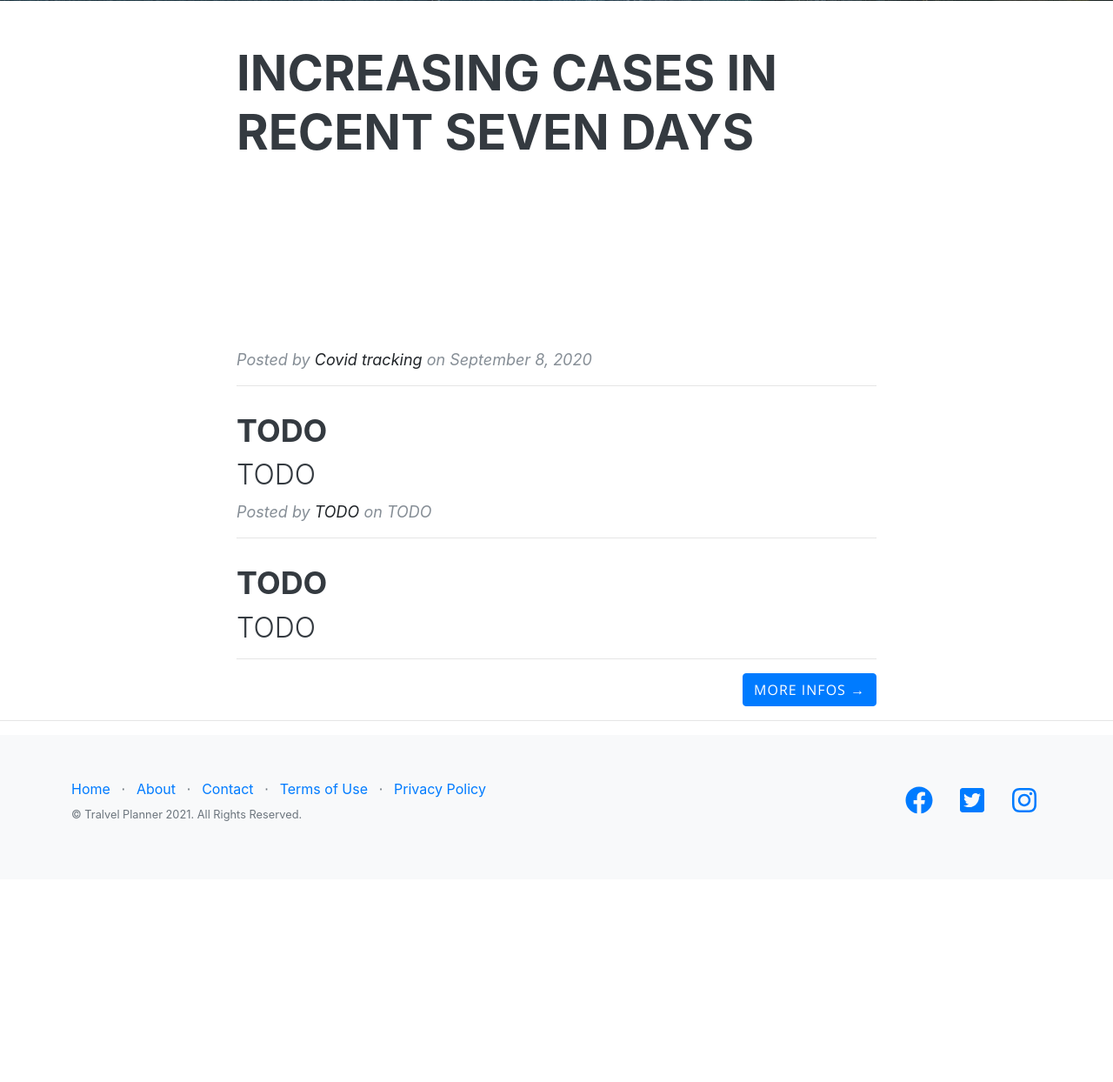
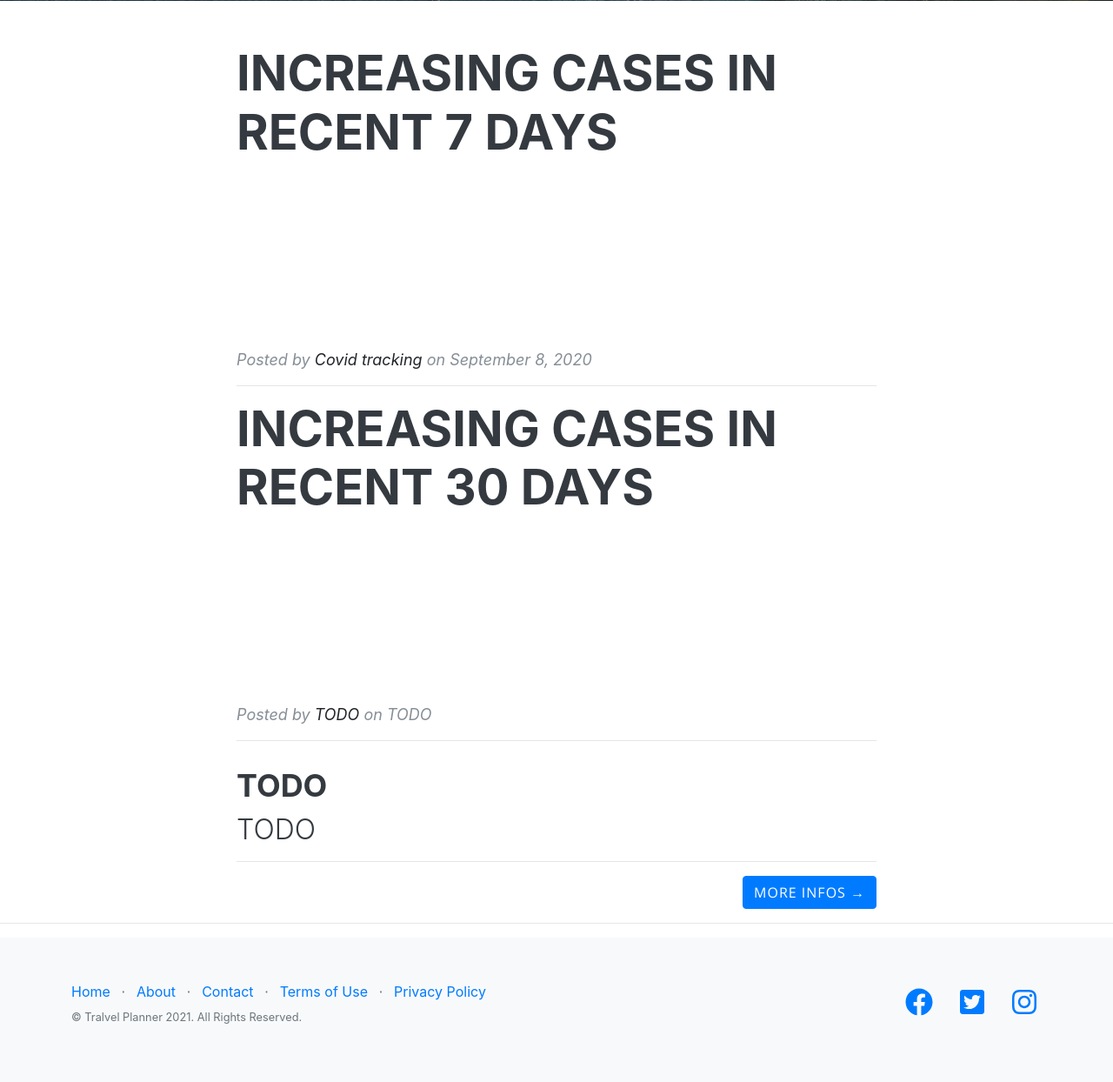
Before and after one commit to LoneRan/EE599CloudFinalProject, a Flask app: template templates/result.html in a window 1280 px wide. Shown: the part 555-1799 px from the top of the page at 87% size. Before the commit the page ends 1499 px from the top, so only its background shows below. Run offline with Flask 2, Linux system fonts and the light colour scheme; the template is opened without the code that fills it, so the values that code supplies are empty; a map, chart or similar area stays blank; some web fonts are replaced.

Commit message:
edit 30 days, ready for forecasting

```diff
--- a/app.py
+++ b/app.py
@@ -49,6 +49,8 @@ states_names_upper = [x.upper() for x in states_names]
 state_dict = dict(zip(states_names_upper, states_abbr))
 
 
+
+
 @app.route("/")
 def home():
 
@@ -80,6 +82,8 @@ def searchState():
     proc_name = guessName.upper()
     if proc_name not in states_abbr:
         proc_name = state_dict[proc_name]
+
+
     query = "SELECT * FROM coviddb.covid_trend WHERE state_name='%s'" %(proc_name)
     cursor.execute(query)
 
@@ -93,9 +97,24 @@ def searchState():
         data_covid = list(data_covid)
         print(data_covid)
 
+    query_30 = "SELECT * FROM coviddb.covid_data_30 WHERE state_name='%s'" %(proc_name)
+    cursor.execute(query_30)
+
+    data_raw_30 = cursor.fetchall()
+    print(data_raw_30)
+
+    labels_30 = [1,2,3,4,5,6,7,8,9,10,11,12,13,14,15,16,17,18,19,20,21,22,23,24,25,26,27,28,29,30]
+    data_covid_30 = []
+    if len(data_raw_30) != 0:
+        data_covid_30 = data_raw_30[0][1:]
+        data_covid_30 = list(data_covid_30)
+        print(data_covid_30)
+
 
     return render_template('result.html',
-        stateName = stateName, guessName = guessName, isGuess = isGuess,labels=labels,data_covid=data_covid)
+        stateName = stateName, guessName = guessName, isGuess = isGuess,
+        labels=labels,data_covid=data_covid,
+        labels_30=labels_30,data_covid_30=data_covid_30)
 
 
 @app.route('/login',methods=['POST','GET'])
--- a/templates/result.html
+++ b/templates/result.html
@@ -80,7 +80,7 @@
         <div class="post-preview">
 
             <h2 class="post-title">
-              Increasing cases in recent seven days
+              Increasing cases in recent 7 days
             </h2>
             <canvas id="line-chart" width="300px" height="200px"></canvas>
             <script src="https://cdn.jsdelivr.net/npm/chart.js@2.9.3/dist/Chart.min.js"></script>
@@ -114,14 +114,31 @@
 
 
         <div class="post-preview">
-          <a href="post.html">
-            <h2 class="post-title">
-              TODO
+          <h2 class="post-title">
+              Increasing cases in recent 30 days
             </h2>
-            <h3 class="post-subtitle">
-              TODO
-            </h3>
-          </a>
+            <canvas id="line-chart-30" width="300px" height="200px"></canvas>
+            <script src="https://cdn.jsdelivr.net/npm/chart.js@2.9.3/dist/Chart.min.js"></script>
+            <script>
+                new Chart(document.getElementById("line-chart-30"), {
+                type: 'line',
+                data: {
+                    labels: {{ labels_30|safe }},
+                    datasets: [{
+                        data: {{ data_covid_30|safe }},
+                        label: "number",
+                        borderColor: "#3e95cd",
+                        fill: false
+                    }]
+                },
+                options: {
+                    title: {
+                    display: true,
+                    text: 'Seven days average'
+                    }
+                }
+                });
+            </script>
           <p class="post-meta">Posted by
             <a href="#">TODO</a>
             on TODO</p>
```
Also changed, not shown: covid_Proc.py (+18 -1 lines).
